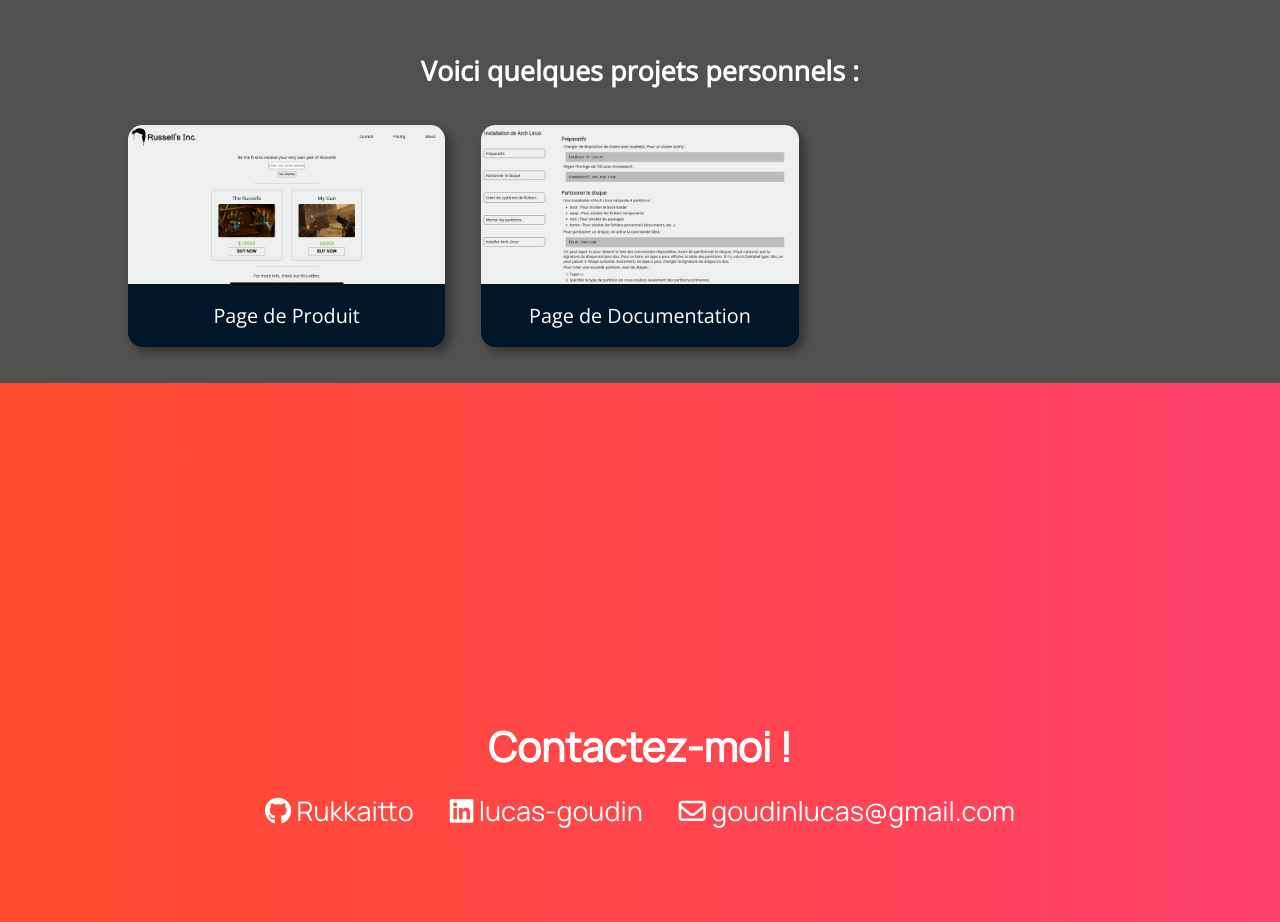
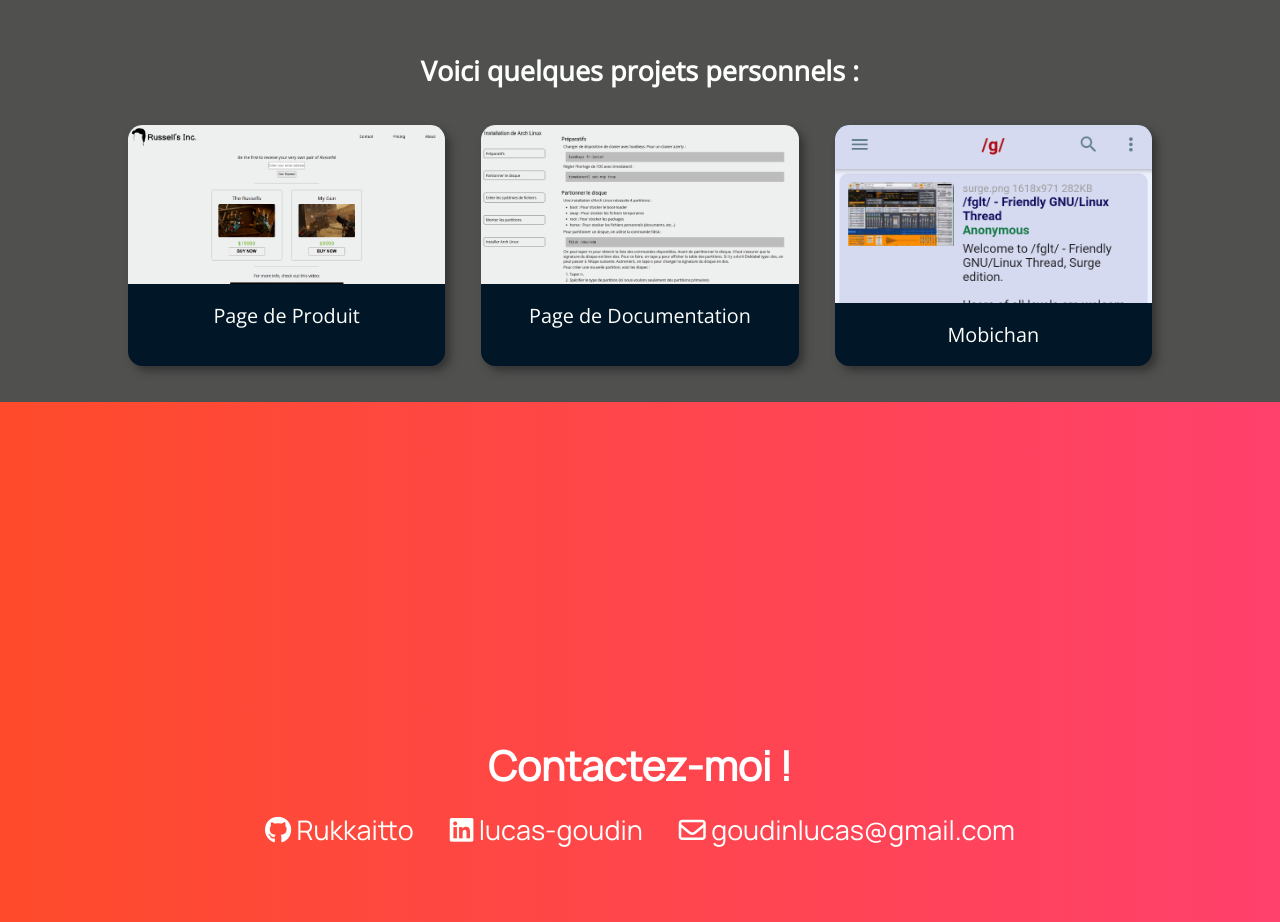
Before and after one commit to Rukkaitto/portfoliopage, a plain HTML site: page index.html in a window 1280 px wide. Shown: the part 820-1742 px from the top of the page. Drawn offline with nearby package versions, Linux system fonts and the light colour scheme.

Commit message:
Added mobichan in portfolio

```diff
--- a/index.html
+++ b/index.html
@@ -77,6 +77,12 @@
                      Page de Documentation
                   </p>
                </a>
+               <a class="project-tile" href="https://github.com/Rukkaitto/mobichan" target="_blank">
+                  <img class="project-image" src="mobichan.png">
+                  <p class="project-title">
+                     Mobichan
+                  </p>
+               </a>
             </section>
          </section>
          <section id="contact-section">
```
Also changed, not shown: mobichan.png (added).
